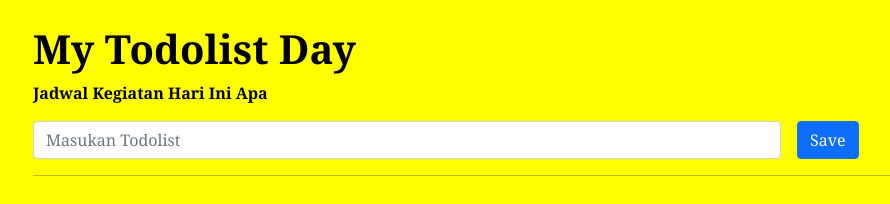
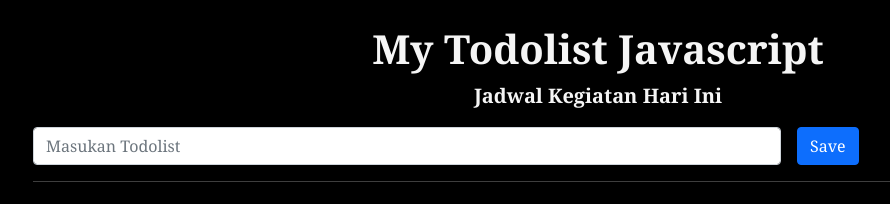
Before and after one commit to Mangyuda15/Javascript_Todolist, a plain HTML site: page index.html in a window 1280 px wide. Shown: the whole page, without its empty margins (42-932 px from the left). Drawn offline with nearby package versions, Linux system fonts and the light colour scheme.

Commit message:
Update index.html

```diff
--- a/index.html
+++ b/index.html
@@ -5,22 +5,25 @@
     <meta name="viewport"
           content="width=device-width, user-scalable=no, initial-scale=1.0, maximum-scale=1.0, minimum-scale=1.0">
     <meta http-equiv="X-UA-Compatible" content="ie=edge">
-    <title> Pelatihan Javascript </title>
+    <title> Todolist Javascript </title>
 
 
     <!-- Bootstrap CSS -->
     <link href="https://cdn.jsdelivr.net/npm/bootstrap@5.0.2/dist/css/bootstrap.min.css" rel="stylesheet" integrity="sha384-EVSTQN3/azprG1Anm3QDgpJLIm9Nao0Yz1ztcQTwFspd3yD65VohhpuuCOmLASjC" crossorigin="anonymous">
-    <style>
+
+
+   <!-- My CSS -->
+   <style>
 
         *{
             box-sizing: border-box;
             font-family: Cambria;
         }
         body {
-            font-size: 16px;
+            font-size: 20px;
             font-weight: 700;
-            background-color: yellow;
-            color: black;
+            background-color: black;
+            color: whitesmoke;
         }
 
         .container {
@@ -32,13 +35,16 @@
             font-weight: bold;
         }
 
+
+
     </style>
 </head>
 <body>
 
+
 <div class="container">
-    <h1 class="text">My Todolist Day</h1>
-    <p>Jadwal Kegiatan Hari Ini Apa</p>
+    <h1 class="text-center fw-bold">My Todolist Javascript</h1>
+    <p class="text-center">Jadwal Kegiatan Hari Ini</p>
     <div class="row g-3">
         <div class="col-8">
             <input type="text" id="list-name"  class="form-control" placeholder="Masukan Todolist" >
@@ -56,7 +62,7 @@
         </ul>
     </div>
 
-</div>
+
 
 
 <!--My Javascript-->
```
